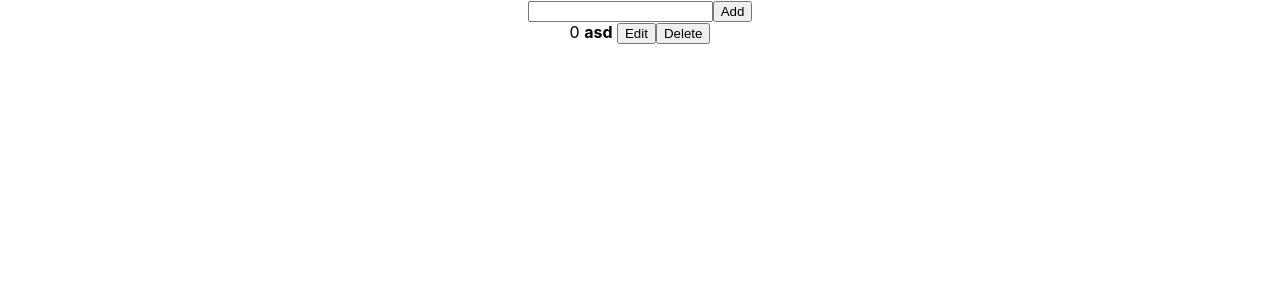
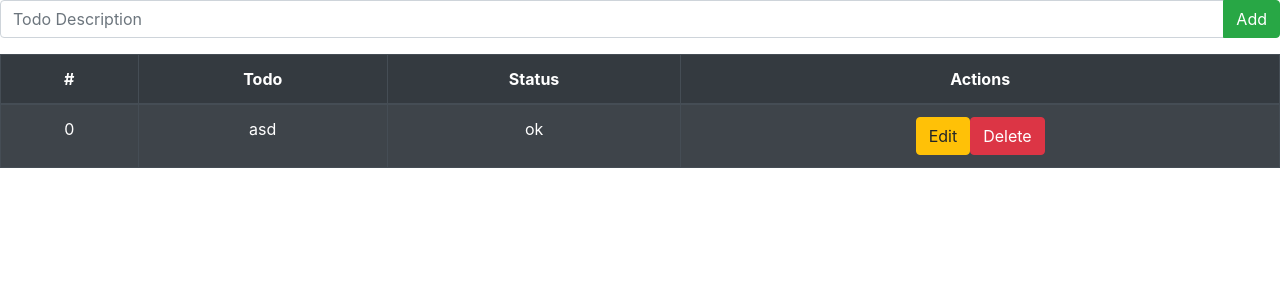
Before and after one commit to hakt0r/react-redux-basic-todo, a React (Create React App) app: page / in a window 1280 px wide. Shown: the top 300 px of the page. Built offline with nearby package versions, Linux system fonts and the light colour scheme.

Commit message:
refactor: bootstrappify-basic

```diff
--- a/src/component/editor.js
+++ b/src/component/editor.js
@@ -1,6 +1,7 @@
 
 import React from 'react'
 import { connect } from 'react-redux'
+import { InputGroup, FormControl, Button } from 'react-bootstrap'
 
 class Editor extends React.Component {
 
@@ -12,22 +13,34 @@ class Editor extends React.Component {
   })}
 
   render(){
-    let { editIndex, inputValue } = this.props
+    let { editIndex, inputValue } = this.props;
+    let buttonTitle, buttonAction;
     if ( editIndex === -1 ) {
-
-      return (
-      <div>
-        <input onChange={this.change} value={inputValue}/>
-        <button onClick={this.add}>Add</button>
-      </div> )}
+      buttonTitle = 'Add'
+      buttonAction = this.add
+    }
     else {
-
-      return (
-      <div>
-        <input onChange={this.change} value={inputValue}/>
-        <button onClick={this.save}>Save</button>
-      </div> )
+      buttonTitle = 'Save'
+      buttonAction = this.save
     }
+    return (
+      <InputGroup className="mb-3">
+        <FormControl
+          onChange={this.change}
+          value={inputValue}
+          placeholder="Todo Description"
+          aria-label="Todo Description"
+          aria-describedby="basic-addon2"
+          />
+        <InputGroup.Append>
+          <Button
+            onClick={buttonAction}
+            value={inputValue}
+            variant="success">
+            {buttonTitle}
+          </Button>
+        </InputGroup.Append>
+    </InputGroup> )
 }}
 
 export default connect( state => { return state } )(Editor)
--- a/src/component/item.js
+++ b/src/component/item.js
@@ -1,16 +1,22 @@
 
 import React from 'react'
 import { connect } from 'react-redux'
+import { Button } from 'react-bootstrap'
 
 function Item({item,index,dispatch}){
-  let { text, state } = item
-  const clickOK   = ()=> { dispatch({type:"DEL",index:index}) }
-  const clickEdit = ()=> { dispatch({type:"EDIT",index:index}) }
+  let { text, status } = item
+  const clickDelete = ()=> { dispatch({type:"DEL", index:index}) }
+  const clickEdit   = ()=> { dispatch({type:"EDIT",index:index}) }
   return (
-    <div>{index} <b>{text}</b> {state}
-      <button onClick={clickEdit}>Edit</button>
-      <button onClick={clickOK}>Delete</button>
-    </div> )
+    <tr>
+      <td>{index}</td>
+      <td>{text}</td>
+      <td xs={1}>{status}</td>
+      <td>
+        <Button variant="warning" onClick={clickEdit}>Edit</Button>
+        <Button variant="danger" onClick={clickDelete}>Delete</Button>
+      </td>
+    </tr> )
 }
 
 export default connect()(Item)
--- a/src/component/list.js
+++ b/src/component/list.js
@@ -1,12 +1,27 @@
 
 import React from 'react'
 import { connect } from 'react-redux'
+import { Table } from 'react-bootstrap'
 import Item from './item'
 
 function List(props){
-  return props.todo.map( (item,index)=>{
-    return <Item item={item} index={index}/>
-  })
+  return (
+    <Table striped bordered hover variant="dark">
+      <thead>
+        <tr>
+          <th>#</th>
+          <th>Todo</th>
+          <th>Status</th>
+          <th>Actions</th>
+        </tr>
+      </thead>
+      <tbody>
+      { props.todo.map( (item,index)=>{
+          return <Item item={item} index={index}/>
+      })}
+      </tbody>
+    </Table>
+  )
 }
 
 export default connect( state=>{ return state } )(List)
--- a/src/index.js
+++ b/src/index.js
@@ -1,6 +1,7 @@
 import React from 'react';
 import ReactDOM from 'react-dom';
 import './index.css';
+import 'bootstrap/dist/css/bootstrap.min.css';
 import App from './App';
 import * as serviceWorker from './serviceWorker';
 import { createStore } from 'redux'
```
